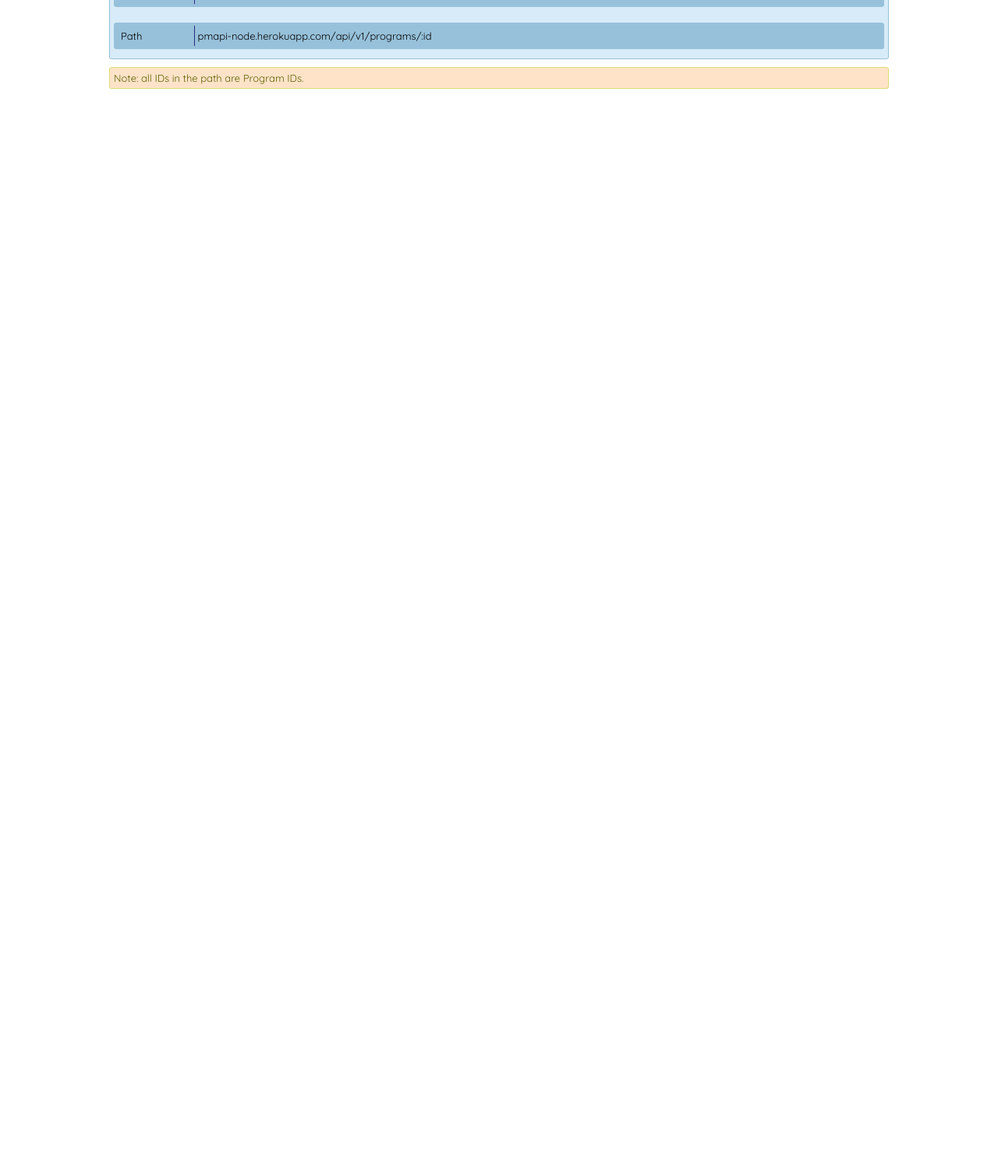
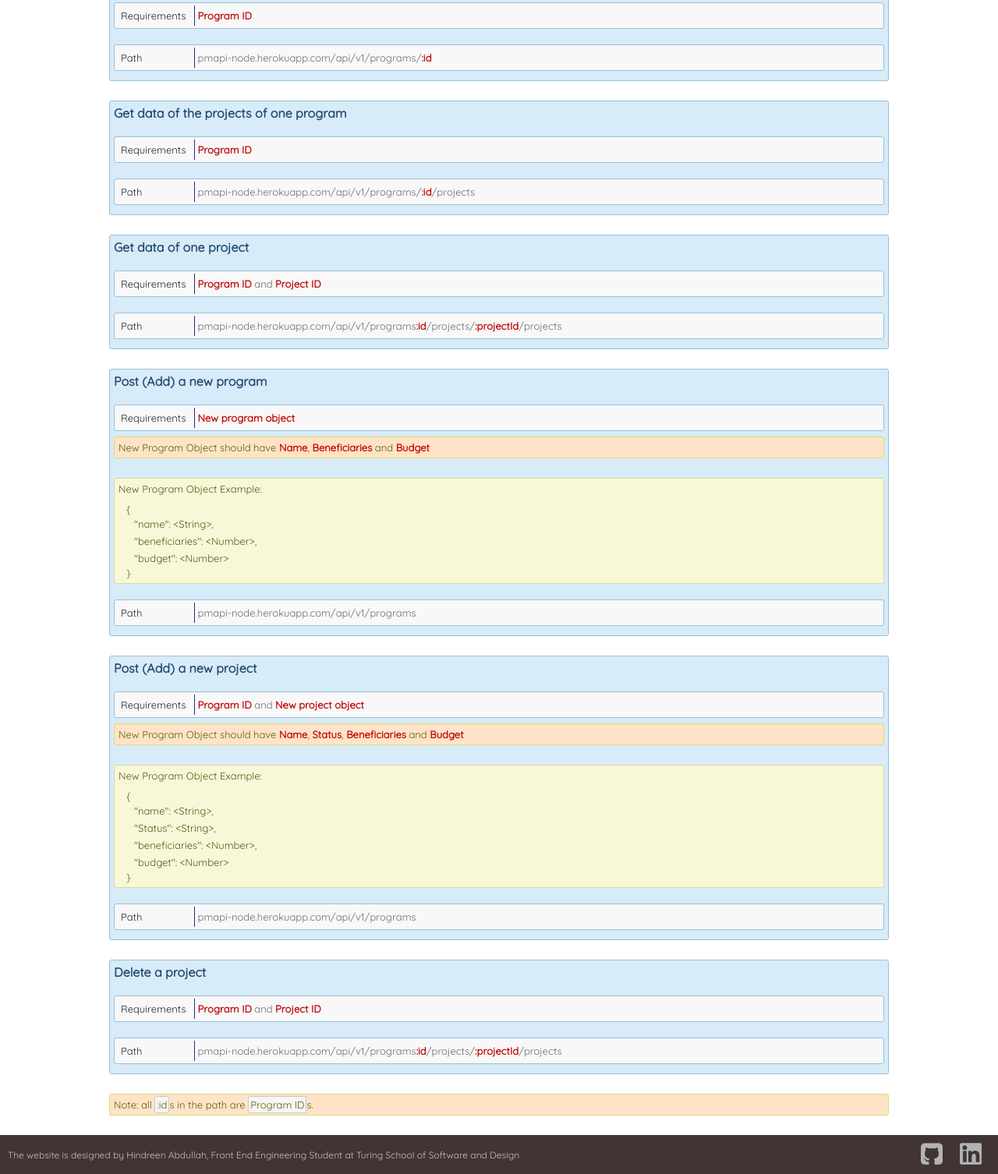
Before and after one commit to hndfaw/PMAPI, a website: page public/index.html in a window 1280 px wide. Shown: the part 332-1838 px from the top of the page at 78% size. Before the commit the page ends 800 px from the top, so only its background shows below. Drawn offline with Linux system fonts and the light colour scheme.

Commit message:
Add all fetches to static page

```diff
--- a/db/seeds/programs.js
+++ b/db/seeds/programs.js
@@ -22,7 +22,7 @@ const processedData = () => {
 const programsData = processedData()
 
 const createProgram = (knex, program) => {
-  console.log(programsData)
+
   return knex('programs').insert({
     name: program.name,
     beneficiaries: program.beneficiaries,
--- a/public/index.html
+++ b/public/index.html
@@ -12,24 +12,83 @@
     </header>
     <main class="main">
       <p class="paragraph">This is a Node.js application to use RESTful API. The app is built using Express, Knex, and PostgreSQL. The API consists of data for Humanitarian NGO programs; programs and projects.</p>
-
       <h3 class="headers">How to fetch data:</h3>
-
       <div class="fetch">
         <h4>Get all programs data</h4>
         <p class="path-req"><span class="head-req">Path</span> pmapi-node.herokuapp.com/api/v1/programs</p>
       </div>
-
       <div class="fetch">
           <h4>Get data of one program</h4>
-          <p class="path-req"><span class="head-req">Requirements</span> Program ID.</p>
-          <p class="path-req"><span class="head-req">Path</span> pmapi-node.herokuapp.com/api/v1/programs/:id</p>
-        </div>
-
+          <p class="path-req"><span class="head-req">Requirements</span> <span class="reqired"> Program ID</span></p>
+          <p class="path-req"><span class="head-req">Path</span> pmapi-node.herokuapp.com/api/v1/programs/<span class="reqired">:id</span></p>
+      </div>
+      <div class="fetch">
+          <h4>Get data of the projects of one program</h4>
+          <p class="path-req"><span class="head-req">Requirements</span><span class="reqired"> Program ID</span></p>
+          <p class="path-req"><span class="head-req">Path</span> pmapi-node.herokuapp.com/api/v1/programs/<span class="reqired">:id</span>/projects</p>
+      </div>
+      <div class="fetch">
+          <h4>Get data of one project</h4>
+          <p class="path-req"><span class="head-req">Requirements</span><span class="reqired"> Program ID</span> and <span class="reqired">Project ID</span></p>
+          <p class="path-req"><span class="head-req">Path</span> pmapi-node.herokuapp.com/api/v1/programs<span class="reqired">:id</span>/projects/<span class="reqired">:projectId</span>/projects</p>
+      </div>
+      <div class="fetch">
+          <h4>Post (Add) a new program</h4>
+          <p class="path-req"><span class="head-req">Requirements</span><span class="reqired"> New program object</span></p>
+          <p class="note">New Program Object should have <span class="reqired">Name</span>,<span class="reqired"> Beneficiaries</span> and <span class="reqired">Budget</span></p>
+          <div class="example">
+            <p class="">New Program Object Example:</p>
+            <p class="example-body">
+                {
+                  <br>
+                  <span class="ex-content">"name": &lt;String&gt;,</span>
+                  <br>
+                  <span class="ex-content">"beneficiaries": &lt;Number&gt;,</span>
+                  <br>
+                  <span class="ex-content">"budget": &lt;Number&gt;</span>
+                  <br>
+                }
+            </p>
+          </div>
+          <p class="path-req"><span class="head-req">Path</span> pmapi-node.herokuapp.com/api/v1/programs</p>
+      </div>
+      <div class="fetch">
+          <h4>Post (Add) a new project</h4>
+          <p class="path-req"><span class="head-req">Requirements</span><span class="reqired"> Program ID</span> and <span class="reqired"> New project object</span> </p>
+          <p class="note">New Program Object should have <span class="reqired">Name</span>, <span class="reqired">Status</span>,<span class="reqired"> Beneficiaries</span> and <span class="reqired">Budget</span></p>
+          <div class="example">
+            <p class="">New Program Object Example:</p>
+            <p class="example-body">
+                {
+                  <br>
+                  <span class="ex-content">"name": &lt;String&gt;,</span>
+                  <br>
+                  <span class="ex-content">"Status": &lt;String&gt;,</span>
+                  <br>
+                  <span class="ex-content">"beneficiaries": &lt;Number&gt;,</span>
+                  <br>
+                  <span class="ex-content">"budget": &lt;Number&gt;</span>
+                  <br>
+                }
+            </p>
+          </div>
+          <p class="path-req"><span class="head-req">Path</span> pmapi-node.herokuapp.com/api/v1/programs</p>
+      </div>
+      <div class="fetch">
+          <h4>Delete a project</h4>
+          <p class="path-req"><span class="head-req">Requirements</span> <span class="reqired"> Program ID</span> and <span class="reqired"> Project ID</span></p>
+          <p class="path-req"><span class="head-req">Path</span> pmapi-node.herokuapp.com/api/v1/programs<span class="reqired">:id</span>/projects/<span class="reqired">:projectId</span>/projects</p>
+      </div>
       <p class="note">
-        Note: all IDs in the path are Program IDs.
+        Note: all <span class="focus">:id</span>s in the path are <span class="focus">Program ID</span>s.
       </p>
     </main>
-
+    <footer class="footer">
+        <p class="footer-text">The website is designed by Hindreen Abdullah, Front End Engineering Student at Turing School of Software and Design</p>
+        <div class="git-hub-linked-in">
+               <a class="git-hub-btn btn"  target="_blank" id="myGithub" href="https://github.com/hndfaw" >My GitHub</a>
+               <a class="linked-in-btn btn"  target="_blank" id="myGithub" href="https://www.linkedin.com/in/hndfaw/" >My LinkedIn</a>
+        </div>
+    </footer>
   </body>
 </html>
--- a/public/styles.css
+++ b/public/styles.css
@@ -8,13 +8,17 @@
 .header {
   background: rgb(8, 28, 35);
   padding: 5px;
+  position: fixed;
+  top: 0;
+  left: 0;
+  width: 100%;
 }
 
 .main {
   width: 1000px;
   margin-left: auto;
   margin-right: auto;
-  margin-top: 20px;
+  margin-top: 90px;
 }
 
 .logo {
@@ -45,6 +49,7 @@
   font-size: 13px;
   padding: 5px;
   border-radius: 3px;
+  margin-bottom: 25px;
 }
 
 .fetch {
@@ -54,8 +59,12 @@
   font-size: 13px;
   padding: 5px;
   border-radius: 3px;
-  margin-top: 10px;
-  margin-bottom: 10px;
+  margin-top: 15px;
+  margin-bottom: 25px;
+}
+
+h4 {
+  font-size: 16px;
 }
 
 .paragraph {
@@ -71,12 +80,12 @@
 }
 
 .path-req {
-  background: #97c1da;
+  background: #f8f8f8;
   border: 1px solid #97c1da;
   border-radius: 3px;
   margin-top: 20px;
   margin-bottom: 7px;
-  color: #000;
+  color: rgb(107, 107, 107);
   padding: 3px;
 }
 
@@ -86,4 +95,93 @@
   width: 100px;
   border-right: 1px solid rgb(41, 41, 128);
   display: inline-block;
+  color: rgb(41, 38, 38);
 }
+
+.reqired {
+  color: rgb(192, 14, 14);
+  font-weight: bold;
+}
+
+.example {
+  color: #585719;
+  border: 1px solid #d9da97;
+  background-color: #f8f8d8;
+  font-size: 13px;
+  padding: 5px;
+  border-radius: 3px;
+  margin-top: 10px;
+  margin-bottom: 10px;
+}
+
+.example-body {
+  padding-left: 10px;
+  padding-top: 10px;
+}
+
+.ex-content {
+  padding-left: 10px;
+  padding-top: 3px;
+  padding-bottom: 3px;
+  display: inline-block;
+}
+
+.focus {
+  border: 1px solid rgb(202, 202, 202);
+  background: rgb(245, 245, 245);
+  border-radius: 2px;
+  padding: 2px;
+}
+
+.footer {
+  width: 100%;
+  height: 50px;
+  background: rgb(65, 52, 52);
+  display: flex;
+  justify-content: space-between;
+  align-items: center;
+  font-size: 12px;
+  color: rgb(209, 188, 188);
+}
+
+.btn {
+  height: 28px;
+  width: 28px;
+  background-size: 28px 56px;
+  display: inline-block;
+  background-position: 0px 0px;
+  margin-left: auto;
+  margin-right: auto;
+  margin-bottom: 2px;
+  z-index: 6;
+  font-size: 0;
+}
+
+.git-hub-linked-in {
+  margin-right: 10px;
+  border: white solid 0px;
+  display: flex;
+  justify-content: center;
+  align-items: center;
+  width: 100px;
+}
+
+a.git-hub-btn {
+  background-image: url('./images/github_gray&white.png');
+}
+
+a.linked-in-btn {
+  background-image: url('./images/linkedin_gray&white.png');
+}
+
+a.git-hub-btn:hover {
+  background-position: 0px 28.2px;
+}
+
+a.linked-in-btn:hover {
+  background-position: 0px 28px;
+}
+
+.footer-text {
+  padding-left: 10px;
+}
```
Also changed, not shown: README.md, public/images/github_gray&white.png (added), public/images/linkedin_gray&white.png (added), 1 other file.
